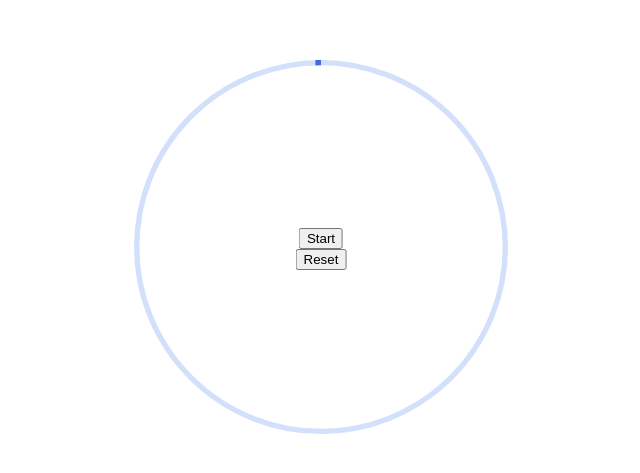
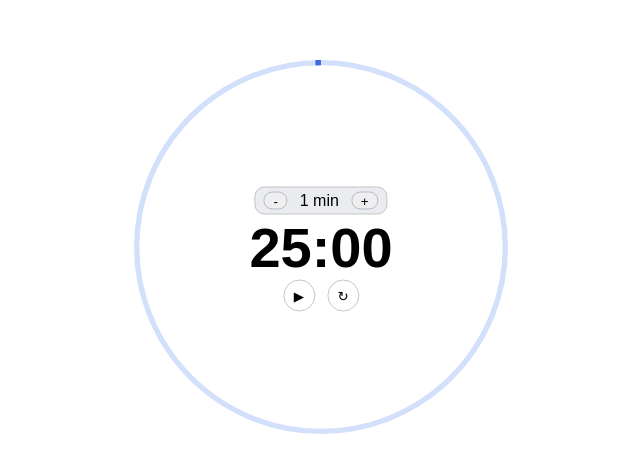
Before and after one commit to cotaByte/pomodoro, an Angular app: page / in a window 1280 px wide. Shown: the part 151-624 px from the top of the page, without its empty margins (319-959 px from the left). Built offline with nearby package versions, Linux system fonts and the light colour scheme.

Commit message:
feat/ define html structure

```diff
--- a/src/app/features/timer/timer.component.html
+++ b/src/app/features/timer/timer.component.html
@@ -1,16 +1,46 @@
 @let countdownDisplay= countdownDisplay$ | async; @let
-circleDashOffset=(circleDashOffset$ |async)?? 300; @let isTimerRunning =
-(running$ | async) ?? false;
+circleDashOffset=(circleDashOffset$ |async)?? 300; @let isTimerRunning
+=(running$ | async) ?? false;
 
 <div class="main">
   <div class="timer-circle">
     <div class="time-info-container">
-      <div class="countdown">{{ countdownDisplay }}</div>
-      @if(!isTimerRunning){
-      <button (click)="start$.next()" class="btn">Start</button>
-      <button (click)="reset$.next()" class="btn">Reset</button>
+      <form @fadeIn [formGroup]="form">
+        <div class="minute-operator-container">
+          <button
+            (click)="
+              form.controls.minutes.setValue(form.controls.minutes.value - 1)
+            "
+          >
+            -
+          </button>
+          <div>1 min</div>
+          <button
+            (click)="
+              form.controls.minutes.setValue(form.controls.minutes.value + 1)
+            "
+          >
+            +
+          </button>
+        </div>
+      </form>
+
+      @if(isTimerRunning){
+
+      <div @fadeIn class="countdown">{{ countdownDisplay }}</div>
+      }@else {
+      <div class="countdown">
+        {{ form.controls.minutes.value | number : '2.0-0' }}:{{
+          form.controls.seconds.value | number : '2.0-0'
+        }}
+      </div>
+      } @if(!isTimerRunning){
+      <div class="btn-container">
+        <button @fadeIn (click)="start$.next()" class="btn">▶</button>
+        <button @fadeIn (click)="reset$.next()" class="btn">↻</button>
+      </div>
       }@else{
-      <button (click)="pause$.next()" class="btn">Pause</button>
+      <button @fadeIn (click)="pause$.next()" class="btn">⏸</button>
       }
     </div>
 
--- a/src/app/features/timer/timer.component.scss
+++ b/src/app/features/timer/timer.component.scss
@@ -14,13 +14,30 @@
   flex-direction: column;
   align-items: center;
   justify-items: center;
-  color: white;
   font-size: 1rem;
   z-index: 99;
 
   .countdown {
     font-size: 3.5rem;
     font-weight: bold;
+  }
+}
+.minute-operator-container {
+  display: flex;
+  gap: 0.75rem;
+  font-size: 1rem;
+  background-color: var(--gray-200);
+  border-radius: 10px;
+  padding: 0.25rem 0.5rem;
+  border: none;
+  border: 0.5px solid #c3c3c3;
+  color: #000;
+
+  button {
+    padding: 0 0.55rem;
+    border-radius: 10px;
+    border: 1px solid var(--gray-500) !important;
+    border-width: 0;
   }
 }
 
@@ -34,7 +51,6 @@ svg {
 }
 
 .timer-circle h2 {
-  color: white;
   text-align: center;
   position: absolute;
   line-height: 125px;
@@ -45,3 +61,69 @@ svg {
   transition: stroke-dashoffset 0.2s cubic-bezier(0.25, 0.1, 0.25, 1);
   transform-origin: 550% 50%;
 }
+
+.countdown-form {
+  display: flex;
+  font-size: 3.5rem;
+  font-weight: bold;
+  align-items: center;
+
+  input {
+    width: 100px;
+    height: 50px;
+    font-size: 3.5rem;
+    text-align: center;
+  }
+
+  input[type='number']::-webkit-inner-spin-button,
+  input[type='number']::-webkit-outer-spin-button {
+    -webkit-appearance: none;
+    margin: 0;
+  }
+
+  input[type='number'] {
+    -moz-appearance: textfield;
+  }
+}
+
+.minute-selector-container {
+  display: flex;
+  align-items: center;
+  justify-content: center;
+  margin-top: 20px;
+  z-index: 99999;
+  max-height: 4rem;
+
+  .minute-selector {
+    width: auto;
+    height: 50px;
+    font-size: 3.5rem;
+    text-align: center;
+    max-height: 4rem;
+    overflow-y: auto;
+    margin-right: 10px;
+    scrollbar-width: none;
+    scroll-behavior: smooth;
+  }
+}
+
+.btn-container {
+  display: flex;
+  gap: 0.75rem;
+  align-items: center;
+}
+.btn {
+  color: #000;
+  background-color: #fff;
+  border: 1px solid var(--gray-400);
+  height: 2rem;
+  width: 2rem;
+  border-radius: 50%;
+  transition: background-color 0.25s ease-in-out;
+  transition: scale background-color 0.2s ease-in-out;
+}
+
+button:hover {
+  background-color: #c3c3c3;
+  scale: 1.04;
+}
--- a/src/app/features/timer/timer.component.ts
+++ b/src/app/features/timer/timer.component.ts
@@ -1,28 +1,50 @@
-import { AsyncPipe } from '@angular/common';
-import { Component, signal } from '@angular/core';
+import {
+  CdkOverlayOrigin,
+  ConnectedPosition,
+  OverlayModule,
+} from '@angular/cdk/overlay';
+import { AsyncPipe, DecimalPipe } from '@angular/common';
+import { Component, signal, viewChild } from '@angular/core';
 import { toObservable } from '@angular/core/rxjs-interop';
 import {
-  BehaviorSubject,
+  FormControl,
+  FormGroup,
+  FormsModule,
+  ReactiveFormsModule,
+  Validators,
+} from '@angular/forms';
+import {
   filter,
   interval,
   map,
   merge,
+  of,
   ReplaySubject,
   shareReplay,
-  Subject,
+  startWith,
   switchMap,
+  take,
 } from 'rxjs';
+import { FadeInFadeOutAnimation } from '../../shared/animations/fadeInFadeOut.animation';
 import { debug } from '../../shared/operators';
+import { FadeInAnimation } from '../../shared/animations/fadeIn.animation';
 
 @Component({
   selector: 'pomodoro-timer',
-  imports: [AsyncPipe],
+  imports: [
+    AsyncPipe,
+    FormsModule,
+    ReactiveFormsModule,
+    OverlayModule,
+    DecimalPipe,
+  ],
   templateUrl: './timer.component.html',
+  animations: [FadeInFadeOutAnimation, FadeInAnimation],
   styleUrl: './timer.component.scss',
 })
 export class TimerComponent {
-  public readonly DEFAULT_WORK_TIME = 0.25 * 60;
-
+  //#region CONSTANTS
+  public readonly MINUTES = Array.from({ length: 60 }, (_, i) => i);
   //#region START
   public start$ = new ReplaySubject<void>();
   //#endregion START
@@ -37,36 +59,104 @@ export class TimerComponent {
 
   //#region RESUME
   public resume$ = new ReplaySubject<void>();
+  //#endregion RESUME
 
+  //#region OVERLAY
+  public $overlayVisibility = signal<boolean>(false);
+  $overlayTrigger = viewChild<CdkOverlayOrigin>('trigger');
+  overlayTrigger$ = toObservable(this.$overlayTrigger).pipe(
+    filter(Boolean),
+    debug('overlayTrigger$'),
+    shareReplay({ bufferSize: 1, refCount: true })
+  );
+
+  public readonly CONNECTED_POSITION_STRATEGY: ConnectedPosition = {
+    originX: 'start',
+    originY: 'bottom',
+    overlayX: 'start',
+    overlayY: 'top',
+  };
+  //#endregion OVERLAY
+
+  //#region TIME FORM
+  form = new FormGroup({
+    minutes: new FormControl<number>(25, {
+      validators: [Validators.required],
+      nonNullable: true,
+    }),
+    seconds: new FormControl<number>(0, {
+      validators: [Validators.required],
+      nonNullable: true,
+    }),
+  });
+  //#endregion TIME FORM
+
+  //#region TIME FOR COUNTDOWN
+  public readonly DEFAULT_WORK_TIME = 25 * 60;
+
+  public time$ = merge(
+    this.form.valueChanges.pipe(
+      debug('form.valueChanges'),
+      map((value) => value.minutes! * 60 + value.seconds!)
+    ),
+    this.reset$.pipe(
+      switchMap(() =>
+        of(this.form.value.minutes! * 60 + this.form.value.seconds!)
+      )
+    )
+  ).pipe(
+    debug('time$'),
+    startWith(this.form.value.minutes! * 60 + this.form.value.seconds!),
+    shareReplay({ bufferSize: 1, refCount: true })
+  );
+  //#endregion TIME FOR COUNTDOWN
+
+  //#region RUNNING
   public running$ = merge(
     this.start$.pipe(map(() => true)),
     this.resume$.pipe(map(() => true)),
     this.reset$.pipe(map(() => false)),
     this.pause$.pipe(map(() => false))
   ).pipe(shareReplay({ bufferSize: 1, refCount: true }));
+  //#endregion RUNNING
 
-  //#endregion RESUME
+  //#region COUNTDOWN
   public countdown$ = this.running$.pipe(
-    debug('is running'),
     switchMap((run) =>
       interval(100).pipe(
+        switchMap((seconds) =>
+          this.time$.pipe(
+            take(1),
+            map((t) => [seconds, t])
+          )
+        ),
+        debug('countdown$'),
         filter(() => !!run),
-        map((seconds) => this.DEFAULT_WORK_TIME - seconds * 0.1),
+        map(([seconds, time]) => (run ? time - seconds * 0.1 : time)),
         filter((seconds) => seconds >= 0)
       )
     ),
     shareReplay({ bufferSize: 1, refCount: true })
   );
+  //#endregion COUNTDOWN
 
+  //#region COUNTDOWN DISPLAY
   public countdownDisplay$ = this.countdown$.pipe(
     map((remainingSeconds) => {
       const minutes = Math.floor(remainingSeconds / 60);
       const seconds = Math.floor(remainingSeconds % 60);
       return `${minutes}:${seconds.toString().padStart(2, '0')}`;
     }),
+    startWith(
+      `${this.form.controls.minutes.value}:${this.form.controls.seconds.value
+        .toString()
+        .padStart(2, '0')}`
+    ),
     shareReplay({ bufferSize: 1, refCount: true })
   );
+  //#endregion COUNTDOWN DISPLAY
 
+  //#region TIME PROGRSS
   public circleDashOffset$ = this.countdown$.pipe(
     map((countdown) => {
       const radius = 48;
@@ -76,4 +166,5 @@ export class TimerComponent {
       return circumference * remainingPercentage;
     })
   );
+  //#endregion TIME PROGRSS
 }
--- /dev/null
+++ b/src/app/shared/animations/fadeIn.animation.ts
@@ -0,0 +1,14 @@
+import {
+  animate,
+  state,
+  style,
+  transition,
+  trigger,
+} from '@angular/animations';
+
+export const FadeInAnimation = trigger('fadeIn', [
+  transition(':enter', [
+    style({ opacity: 0 }),
+    animate('400ms ease-in', style({ opacity: 1 })),
+  ]),
+]);
```
